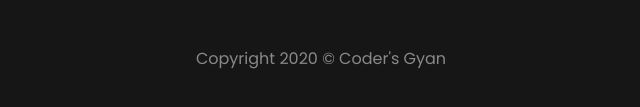
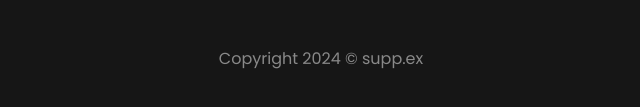
Before and after one commit to suprabhat69/Portfolio, a plain HTML site: page index.html in a window 1280 px wide. Shown: the part 6430-6537 px from the top of the page, 319-959 px from the left. Drawn offline with nearby package versions, Linux system fonts and the light colour scheme.

Commit message:
index.html

```diff
--- a/index.html
+++ b/index.html
@@ -342,7 +342,7 @@
                 <a href="https://www.instagram.com/codersgyan/"> <img src="./images/instagram.svg" alt=""></a>
             </div>
             <div class="copyright">
-                Copyright 2020 © Coder's Gyan
+                Copyright 2024 © supp.ex
             </div>
         </footer>
     </div>
```
